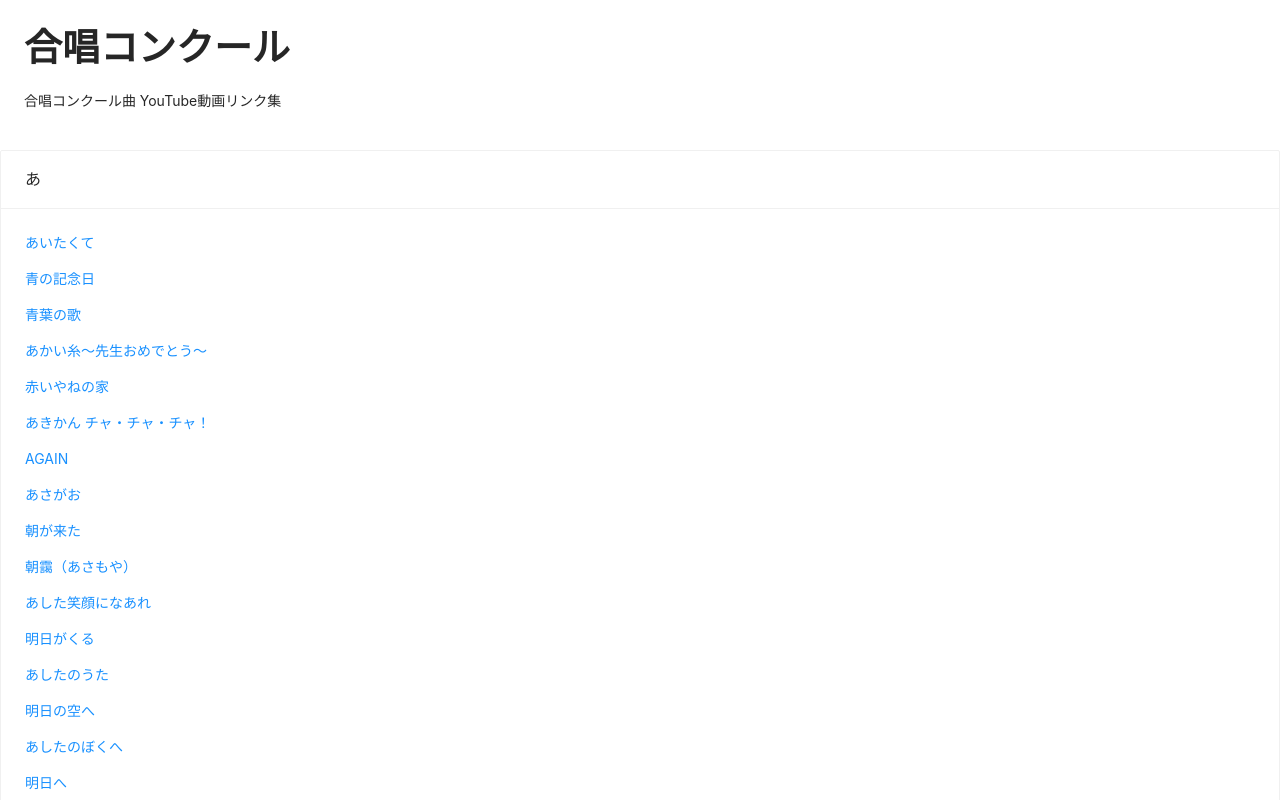
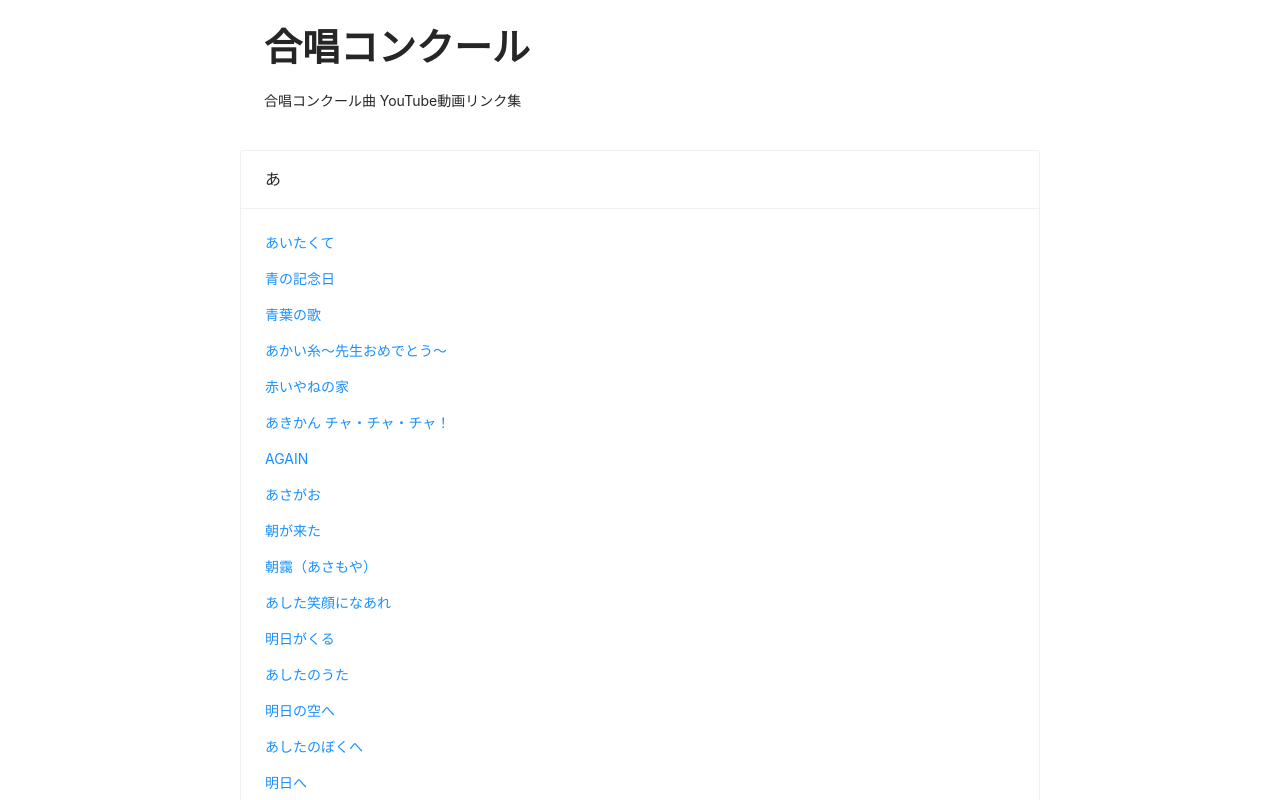
Before and after one commit to silloi/gassho, a Next.js app: page / in a window 1280 px wide. Shown: the top 800 px of the page. Built offline with nearby package versions, Linux system fonts and the light colour scheme.

Commit message:
feat: set page width

```diff
--- a/pages/[title].tsx
+++ b/pages/[title].tsx
@@ -35,7 +35,7 @@ export const Song = ({ song, movieData }) => {
         bordered
         size="small"
         dataSource={searchResults}
-        style={{ position: 'fixed', backgroundColor: 'white', width: '100%' }}
+        style={{ backgroundColor: 'white', width: '100%' }}
         renderItem={(result) => (
           <List.Item onClick={clearSearchForm}>
             <Link href={`/${result.title}`}>{result.title}</Link>
@@ -49,7 +49,7 @@ export const Song = ({ song, movieData }) => {
     return <div>Loading...</div>
   } else {
     return (
-      <div className="container">
+      <div className="container" style={{ maxWidth: 800, margin: '0 auto' }}>
         <Head>
           <title>{song.title} | 合唱コンクール.com</title>
         </Head>
@@ -62,6 +62,7 @@ export const Song = ({ song, movieData }) => {
             zIndex: 10,
           }}
         >
+          <div style={{ maxWidth: 800 }}>
             <PageHeader
               onBack={() => window.history.back()}
               title={
@@ -76,6 +77,7 @@ export const Song = ({ song, movieData }) => {
               onChange={handleInput}
             />
             <Suggestion />
+          </div>
         </div>
         <main style={{ paddingTop: 120 }}>
           <Card bordered={false}>
--- a/pages/index.tsx
+++ b/pages/index.tsx
@@ -24,7 +24,7 @@ export const Home = (): JSX.Element => {
   }
 
   return (
-    <div className="container">
+    <div className="container" style={{ maxWidth: 800, margin: '0 auto' }}>
       <Head>
         <title>合唱コンクール.com</title>
       </Head>
```
Lines whose indentation alone changed are shown as unchanged.
